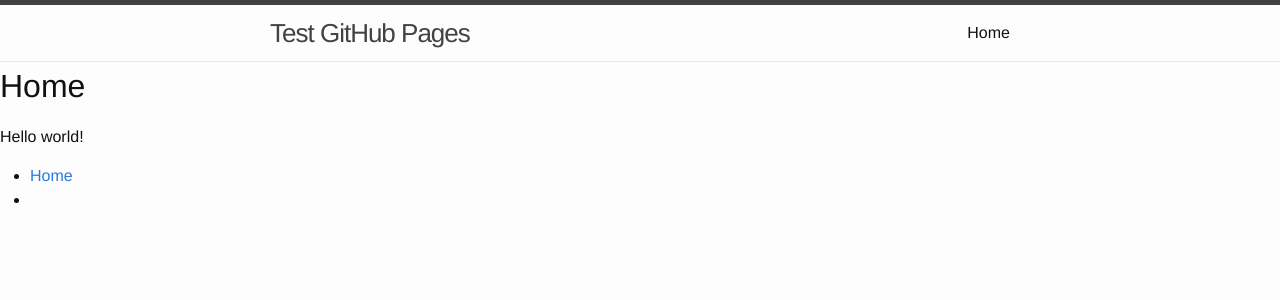
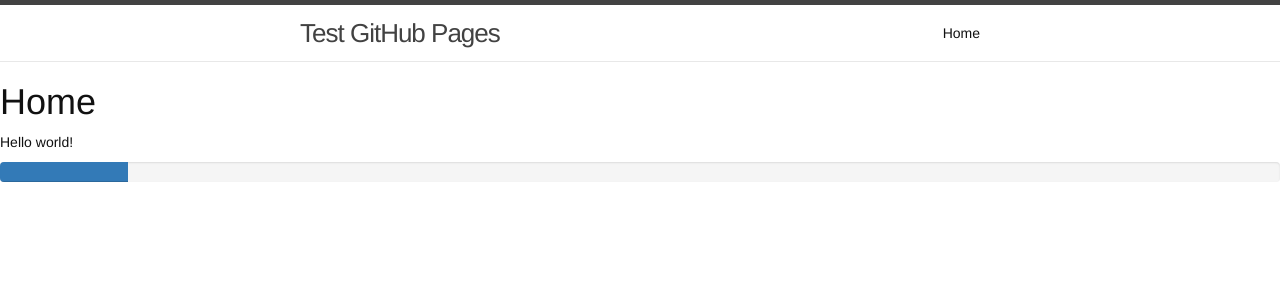
Before and after one commit to lmelling/test-gh-pages, a Jekyll site: the page built from index.md, in a window 1280 px wide. Shown: the top 300 px of the page. Built offline with Jekyll 4.4.1, drawn with Linux system fonts in a browser that asks for light colours.

Commit message:
add progress bar using bootstrap

```diff
--- a/_includes/nav.html
+++ /dev/null
@@ -1,9 +0,0 @@
-<nav class="nav-primary" role="navigation" >
-    <ul>
-        {% for p in site.pages %}
-        <li>
-        	<a {% if p.url == page.url %}class="active"{% endif %} href="{{ site.baseurl }}{{ p.url }}">{{ p.title }}</a>
-        </li>
-        {% endfor %}
-    </ul>
-</nav>
--- a/_layouts/default.html
+++ b/_layouts/default.html
@@ -1,8 +1,9 @@
 {% include head.html %}
+
     {% include header.html %}
+
     <h1>{{ page.title }}</h1>
 
     {{ content }}
-    {% include nav.html %}
 
 {% include foot.html %}
--- a/_sass/_bootstrap.scss
+++ b/_sass/_bootstrap.scss
@@ -37,7 +37,7 @@
 @import "bootstrap/jumbotron";
 @import "bootstrap/thumbnails";
 @import "bootstrap/alerts";
-@import "bootstrap/progress-bars";
+@import "bootstrap/_progress-bars";
 @import "bootstrap/media";
 @import "bootstrap/list-group";
 @import "bootstrap/panels";
--- a/css/main.scss
+++ b/css/main.scss
@@ -36,5 +36,5 @@ $on-laptop:        800px;
 // }
 
 // Import partials from the `minima` theme.
-// @import "bootstrap";
 @import "minima";
+@import "bootstrap";
--- a/index.md
+++ b/index.md
@@ -3,3 +3,10 @@ layout: default
 title: Home
 ---
 Hello world!
+
+<div class="progress">
+  <div class="progress-bar" role="progressbar" aria-valuenow="70"
+  aria-valuemin="0" aria-valuemax="100" style="width:10%">
+    <span class="sr-only">10% Complete</span>
+  </div>
+</div>
```
